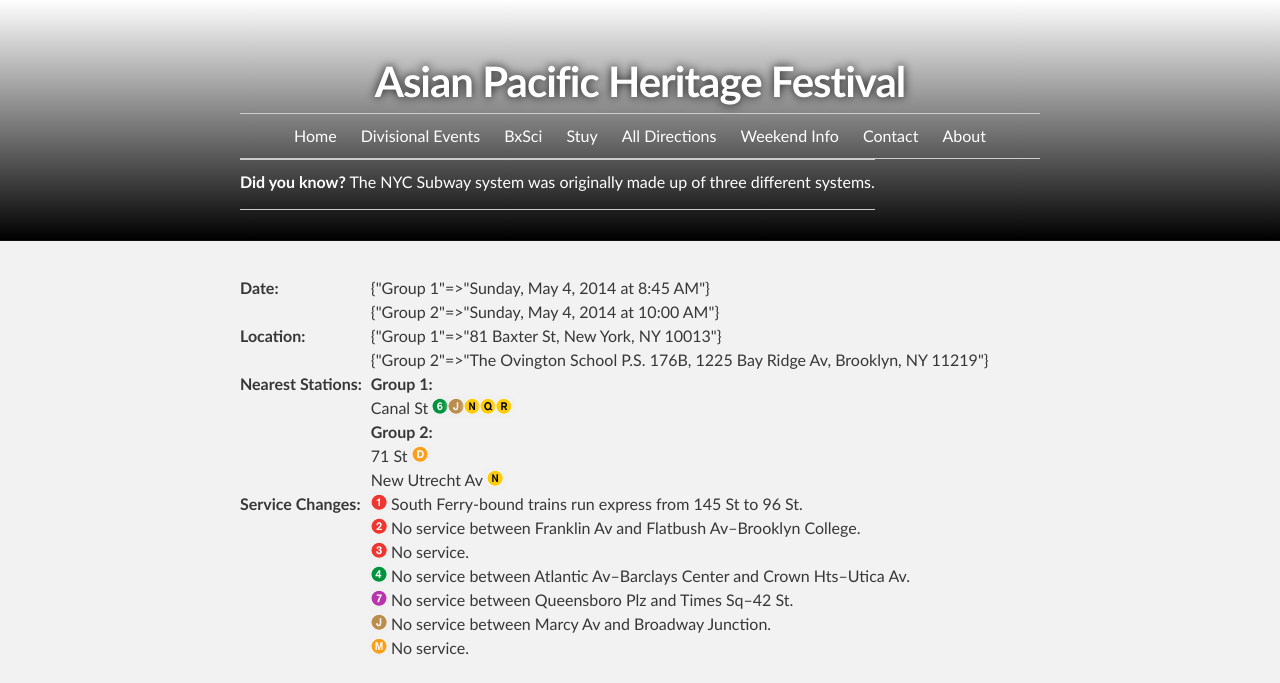
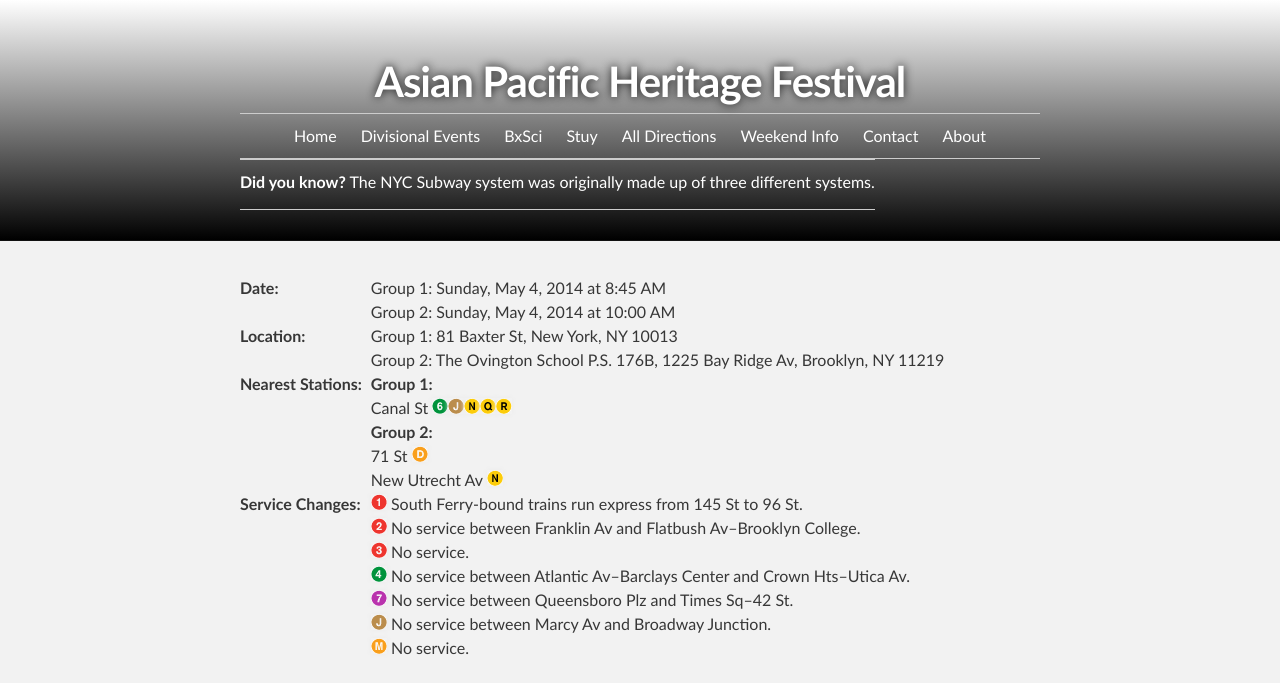
Before and after one commit to d11directions/d11directions.github.io, a Jekyll site: the page built from _posts/2014-05-04-Asian_Pacific_Heritage_Festival.html, in a window 1280 px wide. Shown: the top 683 px of the page. Built offline with Jekyll 4.4.1, drawn with Linux system fonts in a browser that asks for light colours; part of the change alters nothing that is shown.

Commit message:
Update APHF escape colons in YAML

```diff
--- a/_posts/2014-05-04-Asian_Pacific_Heritage_Festival.html
+++ b/_posts/2014-05-04-Asian_Pacific_Heritage_Festival.html
@@ -4,11 +4,11 @@ title: Asian Pacific Heritage Festival
 for: Stuyvesant Key Club
 tags: [stuy]
 times:
-    - Group 1: Sunday, May 4, 2014 at 8:45 AM
-    - Group 2: Sunday, May 4, 2014 at 10:00 AM
+    - Group 1&#58; Sunday, May 4, 2014 at 8:45 AM
+    - Group 2&#58; Sunday, May 4, 2014 at 10:00 AM
 locations:
-    - Group 1: 81 Baxter St, New York, NY 10013
-    - Group 2: The Ovington School P.S. 176B, 1225 Bay Ridge Av, Brooklyn, NY 11219
+    - Group 1&#58; 81 Baxter St, New York, NY 10013
+    - Group 2&#58; The Ovington School P.S. 176B, 1225 Bay Ridge Av, Brooklyn, NY 11219
 nearest-stations:
     - <strong>Group 1:</strong>
     - Canal St <img src="/img/6.png" alt="(6)"><img src="/img/J.png" alt="(J)"><img src="/img/N.png" alt="(N)"><img src="/img/Q.png" alt="(Q)"><img src="/img/R.png" alt="(R)">
```
